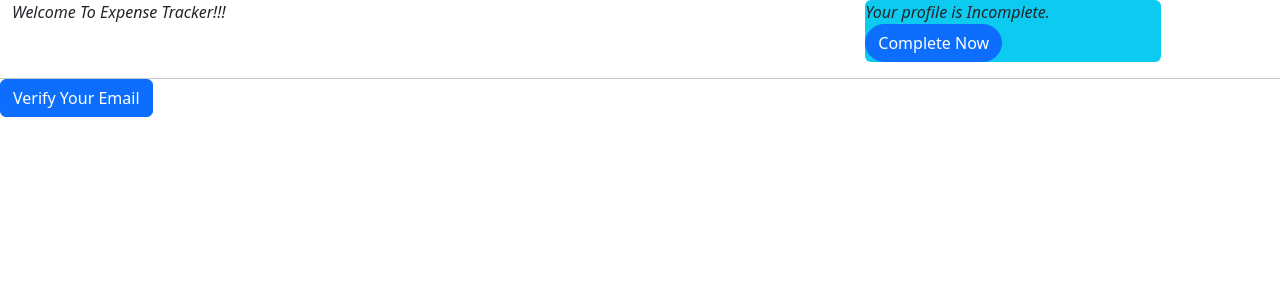
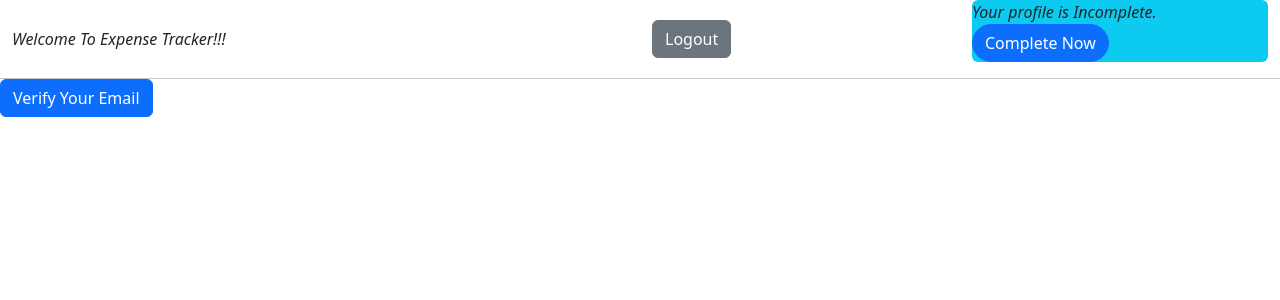
Before and after one commit to arundhati-shreya/Expense-Tracker-using-React, a React (Create React App) app: page /login in a window 1280 px wide. Shown: the top 300 px of the page. Built offline with nearby package versions, Linux system fonts and the light colour scheme.

Commit message:
Logout User

```diff
--- a/src/Components/LogIn.js
+++ b/src/Components/LogIn.js
@@ -12,6 +12,12 @@ const LogIn = () => {
     const [isEmailSent, setIsEmailSent] = useState(false);
     const [error, setError] = useState(null);
     const [loading, setLoading] = useState(false);
+
+
+    const logoutHandler=()=>{
+        localStorage.removeItem('token')
+        navigate('/')
+    }
 
     const sendVerificationEmail = async (e) => {
         e.preventDefault();
@@ -38,19 +44,23 @@ const LogIn = () => {
             }
 
         } catch (err) {
-            console.error(err);
+            console.error(error);
             setError("An error occurred while sending the verification email.");
         } finally {
             setLoading(false);
         }
     }
 
+
     return (
         <>
             <div className="container-fluid px-0">
-                <div className="row m-0">
-                    <div className="col-md-8">
+            <div className="row m-0 align-items-center">
+                <div className="col-md-6">
                     <p className="m-0" style={{ fontStyle: "italic" }}>Welcome To Expense Tracker!!!</p>
+                </div>
+                <div className="col-md-3 text-md-right">
+                    <button className="btn btn-secondary" onClick={logoutHandler}>Logout</button>
                 </div>
                 <div className="col-md-3 text-md-right">
                     <p className=" bg-info rounded" style={{ fontStyle: "italic" }}>
@@ -59,9 +69,10 @@ const LogIn = () => {
                     </p>
                 </div>
             </div>
+            </div>
             <hr className="m-0" />
-            </div>
-            <div >
+
+            <div>
                 <button
                     type="button"
                     className="btn btn-primary"
--- a/src/Components/SignUp.js
+++ b/src/Components/SignUp.js
@@ -71,7 +71,7 @@ const Signup = () => {
         if (isLogin) {
           navigate('/login');
         } else {
-          // If it was a signup, set isLogin to true to trigger the redirect
+
           setIsLogin(true);
         }
       } else {
```
Lines whose indentation alone changed are shown as unchanged.
